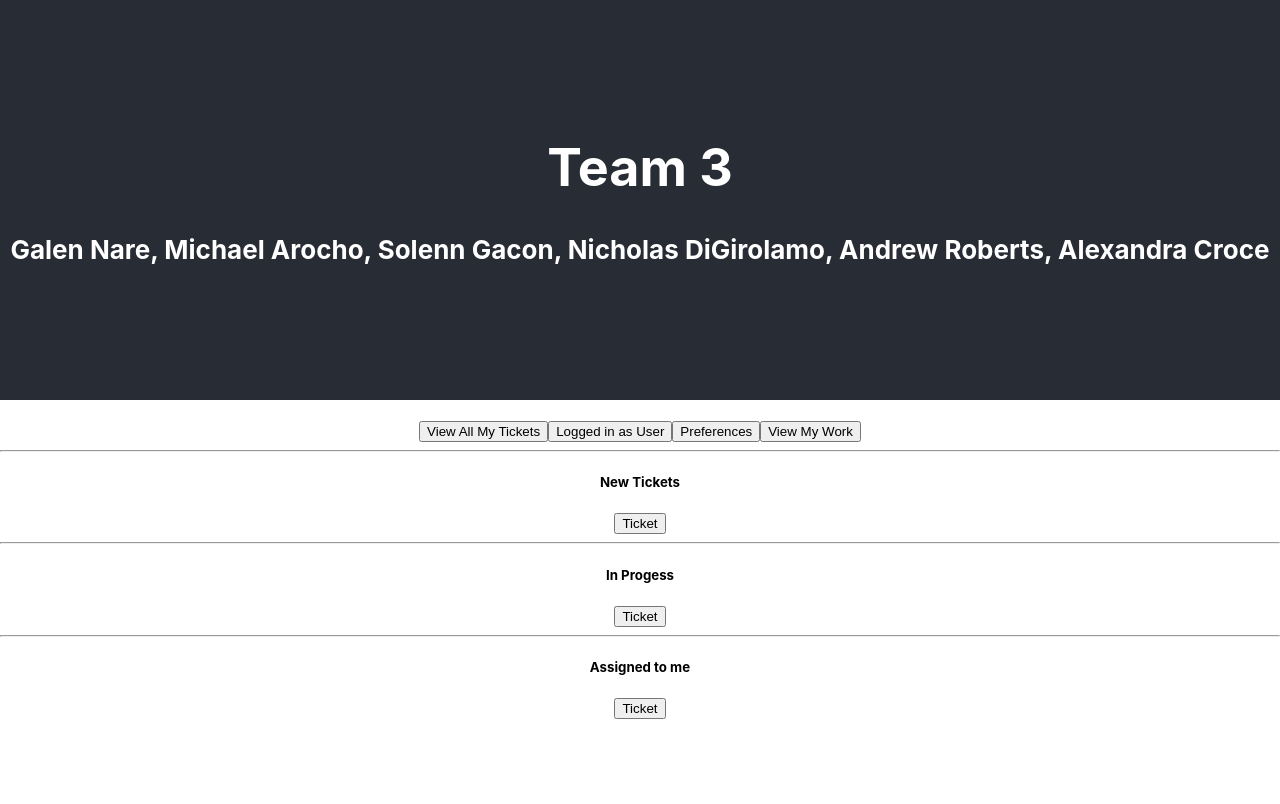
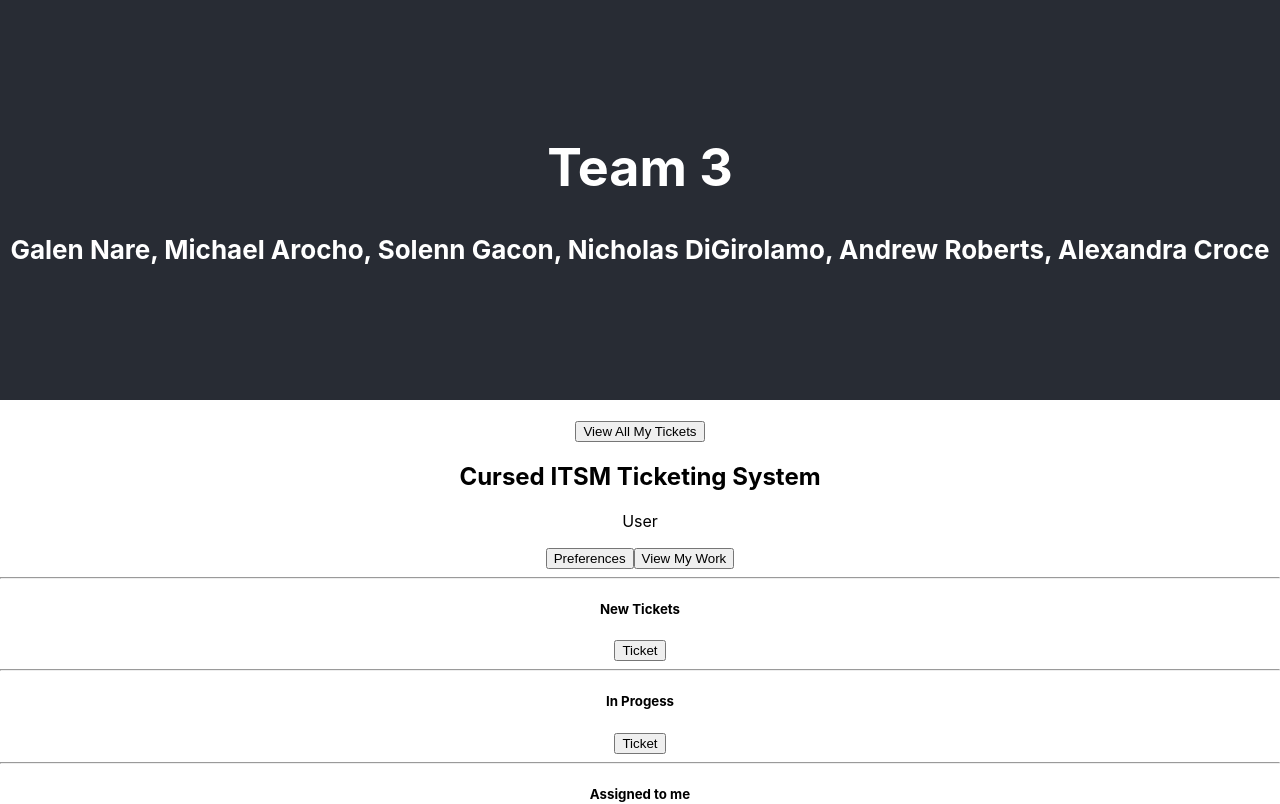
Before and after one commit to galennare/cursed-itsm-board, a React (Create React App) app: page / in a window 1280 px wide. Shown: the top 804 px of the page. Built offline with nearby package versions, Linux system fonts and the light colour scheme.

Commit message:
Refactored role select component to navigation bar

```diff
--- a/src/App.tsx
+++ b/src/App.tsx
@@ -1,13 +1,15 @@
-import React from "react";
+import React, { useState } from "react";
 import "./App.css";
 import { TicketButton } from "./components/TicketButton";
-import { DropDownLogIn } from "./components/DropDownLogIn";
+import { NavigationBar, UserRole } from "./components/NavigationBar";
 import { Preferences } from "./components/Preferences";
 import { RevealTicket } from "./components/RevealTicket";
 import { ViewMyWork } from "./components/ViewMyWork";
 import { AdminList } from "./components/AdminList";
 
 function App() {
+    const [userRole, setUserRole] = useState<UserRole>(UserRole.User);
+
     return (
         <div className="App">
             <header className="App-header">
@@ -22,7 +24,10 @@ function App() {
             <br></br>
             <span>
                 <TicketButton></TicketButton>
-                <DropDownLogIn></DropDownLogIn>
+                <NavigationBar
+                    userRole={userRole}
+                    setUserRole={setUserRole}
+                ></NavigationBar>
                 <Preferences></Preferences>
                 <ViewMyWork></ViewMyWork>
             </span>
--- a/src/components/DropDownLogIn.tsx
+++ /dev/null
@@ -1,10 +0,0 @@
-import React from "react";
-import { Button } from "react-bootstrap";
-
-export function DropDownLogIn(): JSX.Element {
-    return (
-        <span>
-            <Button>Logged in as User</Button>
-        </span>
-    );
-}
--- /dev/null
+++ b/src/components/NavigationBar.tsx
@@ -0,0 +1,39 @@
+import React from "react";
+
+/*
+    This is NOT a UI component. This is similar to an interface
+    in the sense that it defines the properties that can exist
+    on a specific data type. This datatype defines the values
+    that can be assigned to a variable of type UserRole
+*/
+export enum UserRole {
+    Super = "Super",
+    Admin = "Admin",
+    User = "User"
+}
+
+/*
+    This is a UI component that should look like a navigation bar
+    that spans the top of the broswer window and feature our project
+    title as well as the drop down menu to select the user role.
+
+    This component should accept a parameter of the current
+    selected user role as well as a hook/function to update
+    that role. The variable that contains the actual role will
+    be stored in App.tsx and be passed in as a property to this
+    component.
+*/
+export function NavigationBar({
+    userRole,
+    setUserRole
+}: {
+    userRole: UserRole;
+    setUserRole: (role: UserRole) => void;
+}): JSX.Element {
+    return (
+        <div>
+            <h2>Cursed ITSM Ticketing System</h2>
+            <p>{userRole}</p>
+        </div>
+    );
+}
--- a/src/components/Preferences.tsx
+++ b/src/components/Preferences.tsx
@@ -1,5 +1,11 @@
 import React from "react";
 import { Button } from "react-bootstrap";
+
+/*
+    This component can be set aside for now because it is
+    not a key component of our MVP. We can return to this
+    component at a later time in the project.
+*/
 
 export function Preferences(): JSX.Element {
     return (
```
